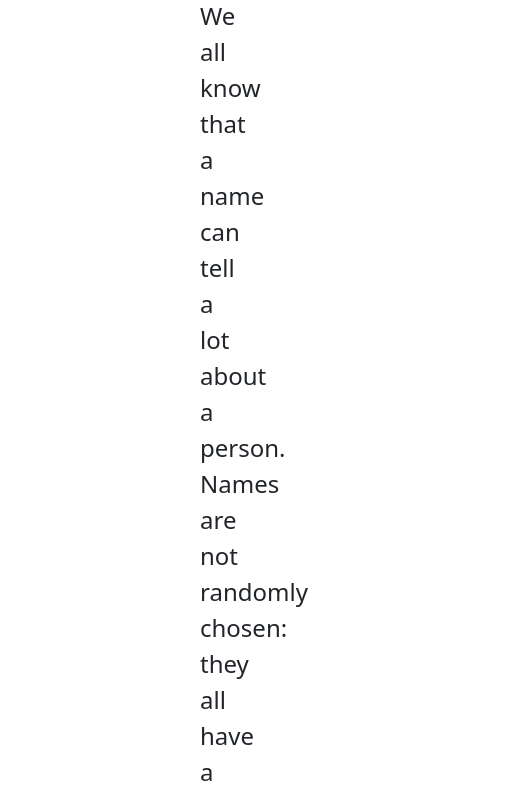
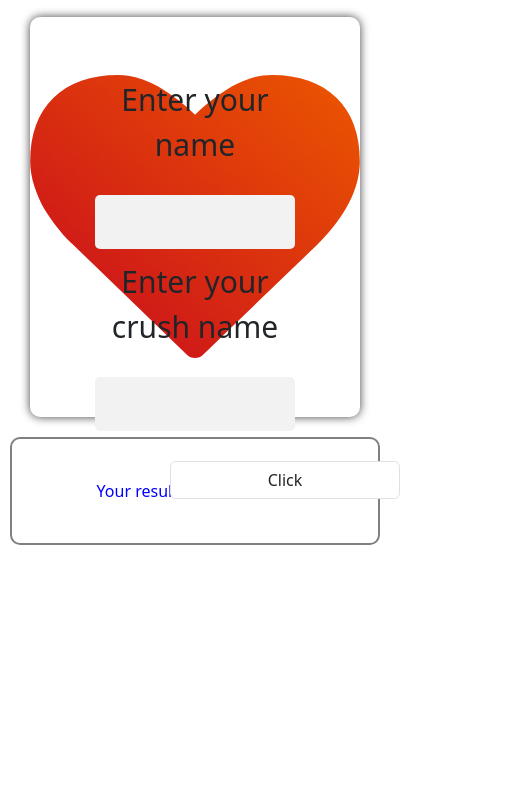
Before and after one commit to sam-crige/love-calculator, a plain HTML site: page index.html in a window 390 px wide. Shown: the part 702-1500 px from the top of the page, 509 px wide, since content can reach past the window. After the commit the page ends 1257 px from the top, so only its background shows below. Drawn offline with nearby package versions, Linux system fonts and the light colour scheme.

Commit message:
2nd commit git add style.css index.html git commit -m "updated version"

```diff
--- a/style.css
+++ b/style.css
@@ -7,6 +7,8 @@ body{
     font-family: ;
     padding-left: 200px;
     padding-right: 200px;
+    padding-bottom: 50px;
+    padding-top: 30px;
 }
 .para1{
     margin-top: 30px;
@@ -21,6 +23,7 @@ body{
     font-size: 30px;
     text-align: center;
     padding: 50px;
+    padding-top: 60px;
     border-radius: 10px;
     box-shadow: 0px 0px 10px 0px rgba(0,0,0,0.75);
     margin: 20px;
@@ -31,6 +34,7 @@ input{
     display: inline;
     margin: 10px auto;
     padding: 10px;
+    padding-top: 20px;
     width: 200px;
     border-radius: 5px;
     border: none;
@@ -49,6 +53,8 @@ button{
     padding: 10PX;
     border-radius: 5PX;
     box-shadow: none;
+    position: relative;
+    left: 500px;
 }
 button:hover{
     background-color: #e95102;
@@ -68,3 +74,27 @@ h1{
 nav{
     box-shadow: 2px 4px;
 }
+#okay{
+    border: 2px solid gray;
+    padding: 40px;
+    border-radius: 10px;
+}
+@media screen and (max-width:480px){
+    nav{
+        display: flex;
+    }
+    body{
+        padding: 10px;
+    }
+    h1{
+        font-size:xx-large;
+        padding: 10px;
+    }
+    p{
+        font-size: medium;
+    }
+    button{
+        position: relative;
+        left: 90px;
+    }
+}
```
